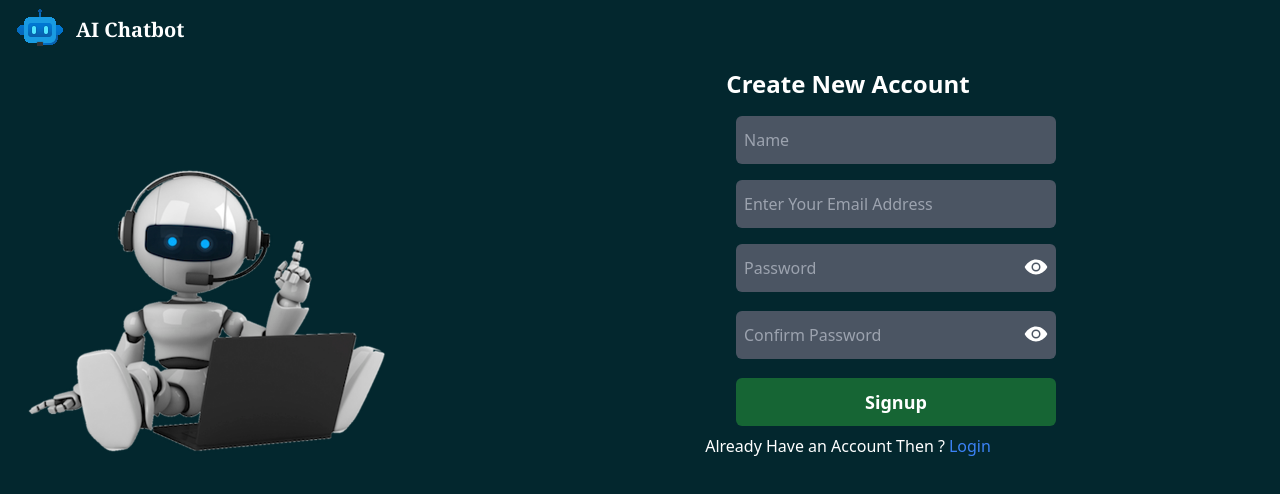
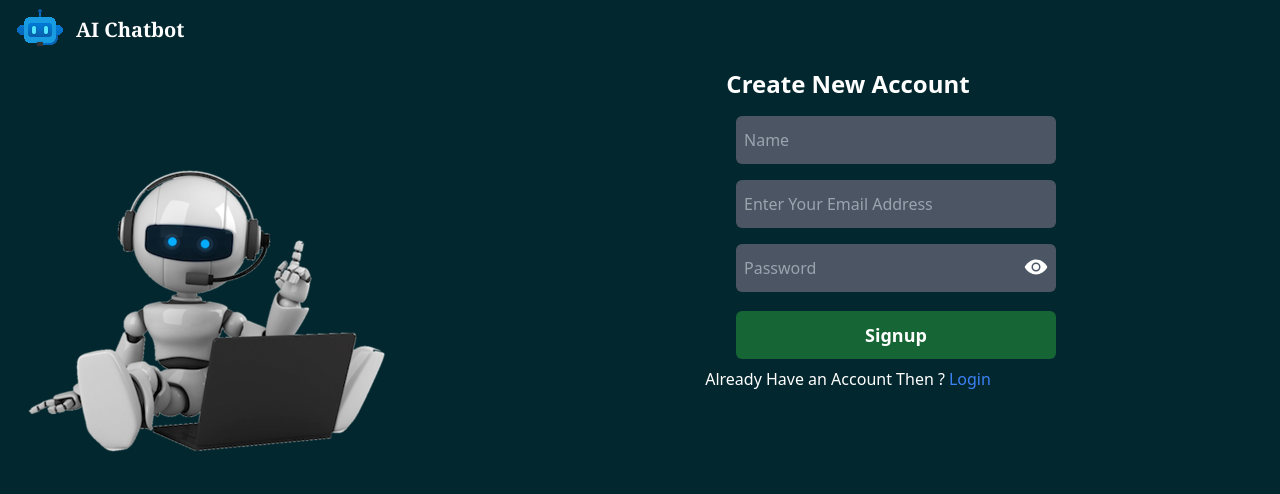
Before and after one commit to Saranraj3/MERN-AI-Chatbot, a React (Create React App) app in the folder client/: page /signup in a window 1280 px wide. Shown: the top 494 px of the page. Built offline with nearby package versions, Linux system fonts and the light colour scheme.

Commit message:
Signup Page Conform Password Input Deleted

```diff
--- a/client/src/Pages/Signup.jsx
+++ b/client/src/Pages/Signup.jsx
@@ -10,7 +10,6 @@ import Robot from '../Assets/Png/Robot.png';
 function Signup() {
 
     const navigate = useNavigate();
-
     const [data, setData] = useState({
         Name: '',
         Email: '',
@@ -28,10 +27,8 @@ function Signup() {
         });
     };
 
-
     const HandleOnSubmit = async (e) => {
         e.preventDefault()
-
         const dataresponse = await fetch(API.Signup.url, {
             method: API.Signup.method,
             headers: {
@@ -41,7 +38,6 @@ function Signup() {
         })
 
         const dataAPI = await dataresponse.json()
-
         if (dataAPI.success) {
             toast.success(dataAPI.message)
             navigate('/')
@@ -50,11 +46,9 @@ function Signup() {
         if (dataAPI.error) {
             toast.error(dataAPI.message)
         }
-
     }
 
     const [showPassword, setShowPassword] = useState(false);
-
     const HanddleIcon = () => {
         setShowPassword(!showPassword)
     }
@@ -75,10 +69,6 @@ function Signup() {
                         <input className='cursor-pointer mt-[1rem] ml-[46rem] pl-2 w-[20rem] h-[3rem] rounded-md text-white  bg-gray-600' type={(showPassword === false) ? 'Password' : 'text'} name='Password' value={data.Password} onChange={HandleOnChange} placeholder='Password' />
                         {(showPassword === false) ? <IoEye onClick={HanddleIcon} className='cursor-pointer text-white size-[1.5rem] mt-[-2.3rem] ml-[64rem] ' /> : <IoEyeOff onClick={HanddleIcon} className='cursor-pointer text-white size-[1.5rem] mt-[-2.3rem] ml-[64rem] ' />}
                     </div>
-                    <div>
-                        <input className='cursor-pointer mt-[2rem] ml-[46rem] pl-2 w-[20rem] h-[3rem] rounded-md text-white  bg-gray-600' type={(showPassword === false) ? 'Password' : 'text'} name='Confirmpassword' value={data.Confirmpassword} onChange={HandleOnChange} placeholder='Confirm Password' />
-                        {(showPassword === false) ? <IoEye onClick={HanddleIcon} className='cursor-pointer text-white size-[1.5rem] mt-[-2.3rem] ml-[64rem] ' /> : <IoEyeOff onClick={HanddleIcon} className='cursor-pointer text-white size-[1.5rem] mt-[-2.3rem] ml-[64rem] ' />}
-                    </div>
                     <button className='mt-[2rem] ml-[46rem] w-[20rem] h-[3rem] rounded-md text-white text-lg font-bold bg-green-800 '>Signup</button>
                 </form>
             </div>
```
